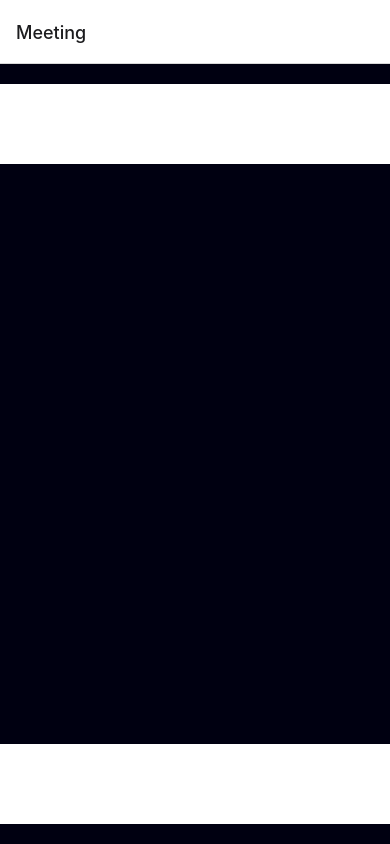
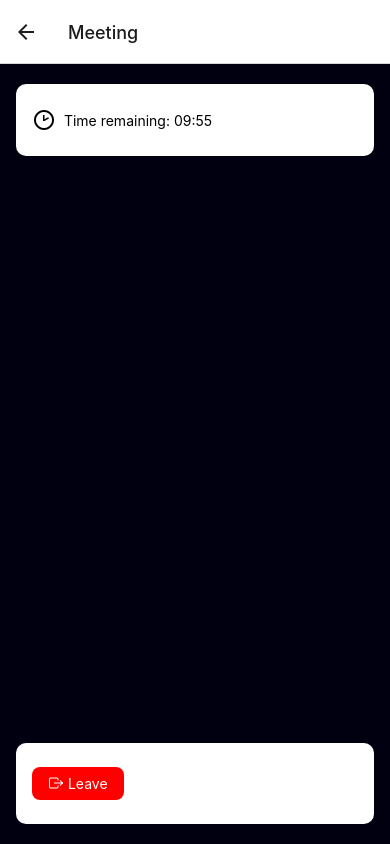
Before and after one commit to levanthuanmy/ad-mobile-final, a React Native app: screen /Meeting in a window 390 px wide. Built offline with nearby package versions, Linux system fonts and the light colour scheme.

Commit message:
update meeting screen

```diff
--- a/App.tsx
+++ b/App.tsx
@@ -28,7 +28,7 @@ export default function App() {
     <NavigationContainer>
       <Stack.Navigator
         screenOptions={{ headerShown: false }}
-        initialRouteName="Meeting"
+        initialRouteName="Sign In"
       >
         <Stack.Screen name="Sign In" component={SignInScreen} />
         <Stack.Screen name="Sign Up" component={SignUpScreen} />
--- a/src/screens/meeting/index.tsx
+++ b/src/screens/meeting/index.tsx
@@ -1,20 +1,84 @@
+import { Ionicons, MaterialCommunityIcons } from "@expo/vector-icons"
 import { NativeStackScreenProps } from "@react-navigation/native-stack"
 import React, { FC } from "react"
-import { Dimensions, SafeAreaView, StatusBar, StyleSheet, View } from "react-native"
+import {
+  Dimensions,
+  SafeAreaView,
+  StatusBar,
+  StyleSheet,
+  Text,
+  TouchableOpacity,
+  View,
+} from "react-native"
 import { RootStackParamList } from "../../../App"
 
 type Props = NativeStackScreenProps<RootStackParamList, "Meeting">
 
 const MeetingScreen: FC<Props> = ({ navigation }) => {
+  const [countDown, setCountDown] = React.useState<number>(0)
+  const [runTimer, setRunTimer] = React.useState<boolean>(true)
+
+  React.useEffect(() => {
+    let timerId: NodeJS.Timer = null as unknown as NodeJS.Timer
+
+    if (runTimer) {
+      setCountDown(60 * 10)
+      timerId = setInterval(() => {
+        setCountDown((countDown) => countDown - 1)
+      }, 1000)
+    } else {
+      clearInterval(timerId)
+    }
+
+    return () => clearInterval(timerId)
+  }, [runTimer])
+
+  React.useEffect(() => {
+    if (countDown < 0 && runTimer) {
+      setRunTimer(false)
+      setCountDown(0)
+    }
+  }, [countDown, runTimer])
+
+  const seconds = String(countDown % 60).padStart(2, "0")
+  const minutes = String(Math.floor(countDown / 60)).padStart(2, "0")
+
   return (
     <SafeAreaView style={meetingStyles.container}>
-      <View style={meetingStyles.statusBar}></View>
-      <View style={meetingStyles.actionBar}></View>
+      <View style={meetingStyles.statusBar}>
+        <View style={meetingStyles.statusBarMain}>
+          <MaterialCommunityIcons
+            name="clock-time-two-outline"
+            size={24}
+            color="black"
+          />
+          <Text>
+            {"  "}Time remaining: {minutes}:{seconds}
+          </Text>
+        </View>
+      </View>
+      <View style={meetingStyles.actionBar}>
+        <View style={meetingStyles.statusBarMain}>
+          <TouchableOpacity onPress={() => navigation.goBack()}>
+            <Text style={meetingStyles.leave}>
+              <Ionicons name="exit-outline" size={16} color="white" /> Leave
+            </Text>
+          </TouchableOpacity>
+        </View>
+      </View>
     </SafeAreaView>
   )
 }
 
 const meetingStyles = StyleSheet.create({
+  statusBarMain: {
+    backgroundColor: "#fff",
+    borderRadius: 10,
+    paddingVertical: 24,
+    paddingHorizontal: 16,
+    alignItems: "center",
+    flexDirection: "row",
+  },
   container: {
     height: Dimensions.get("window").height - 64,
     paddingTop: StatusBar.currentHeight,
@@ -22,20 +86,24 @@ const meetingStyles = StyleSheet.create({
     position: "relative",
   },
   actionBar: {
-    // width: Dimensions.get("window").width - 30,
-    height: 80,
-    backgroundColor: "#fff",
     position: "absolute",
     bottom: 20,
     width: "100%",
+    paddingHorizontal: 16,
   },
-  statusBar:{
-    height: 80,
-    backgroundColor: "#fff",
+  statusBar: {
     position: "absolute",
     top: 20,
     width: "100%",
-  }
+    paddingHorizontal: 16,
+  },
+  leave: {
+    backgroundColor: "red",
+    color: "white",
+    paddingHorizontal: 16,
+    paddingVertical: 8,
+    borderRadius: 8,
+  },
 })
 
 export default MeetingScreen
```
